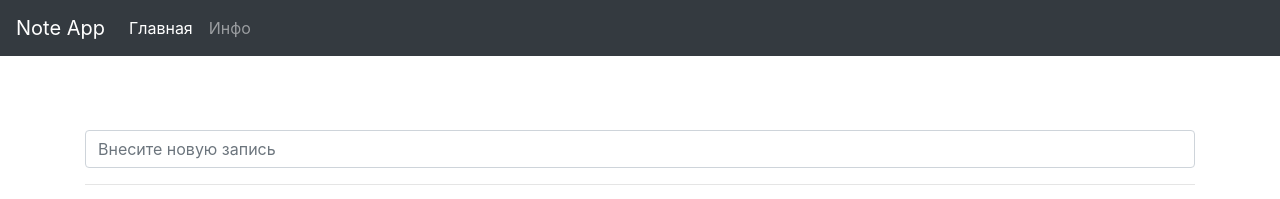
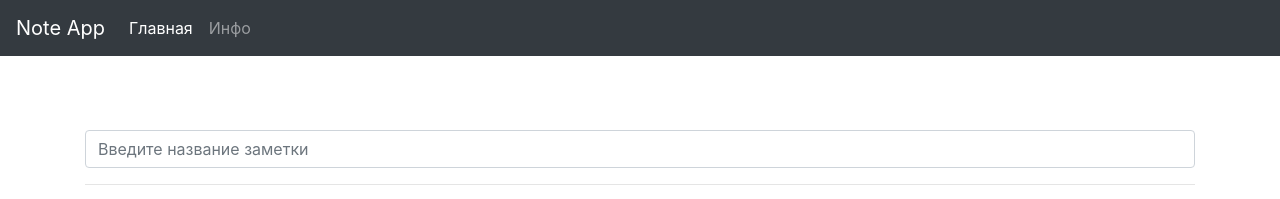
Before and after one commit to workJOPEWER/React-Note-App, a React (Create React App) app: page / in a window 1280 px wide. Shown: the top 199 px of the page. Built offline with nearby package versions, Linux system fonts and the light colour scheme.

Commit message:
add alert messages

```diff
--- a/src/components/Form.js
+++ b/src/components/Form.js
@@ -8,7 +8,13 @@ const Form = () => {
     const submitHandler = (e) => {
         e.preventDefault()
 
-        alert.show(value, 'success')
+        if (value.trim()) {
+            //...
+            alert.show('Заметка была создана', 'success')
+            setValue('')
+        } else {
+            alert.show('Введите название заметки')
+        }
     }
 
     return (
@@ -16,7 +22,7 @@ const Form = () => {
             <div className="form-group">
                 <input type="text"
                        className="form-control"
-                       placeholder="Внесите новую запись"
+                       placeholder="Введите название заметки"
                        value={value}
                        onChange={e => setValue(e.target.value)}/>
             </div>
```
